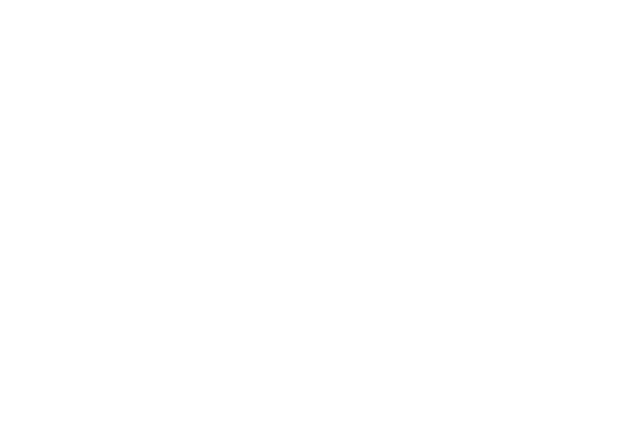
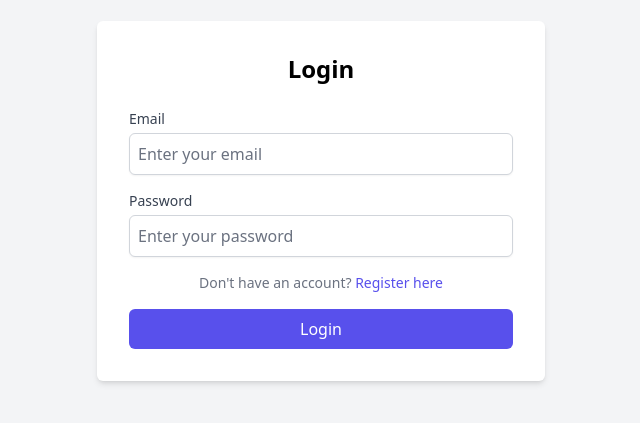
Before and after one commit to idriss-elouiri/pos-system-restaurent, a Next.js app in the folder frontend/: page /adminLogin in a window 1280 px wide. Shown: the part 199-622 px from the top of the page, without its empty margins (319-959 px from the left). Built offline with nearby package versions, Linux system fonts and the light colour scheme; no server answers.

Commit message:
save changes

```diff
--- a/frontend/src/app/adminLogin/page.jsx
+++ b/frontend/src/app/adminLogin/page.jsx
@@ -1,3 +1,11 @@
-export default function AdminLogin() {
-  // الكود الخاص بالصفحة
+"use client";
+
+import AdminLoginComp from "@/components/adminRegistiration/AdminLogin";
+
+export default function Adminlogin() {
+  return (
+    <>
+      <AdminLoginComp />
+    </>
+  );
 }
```
